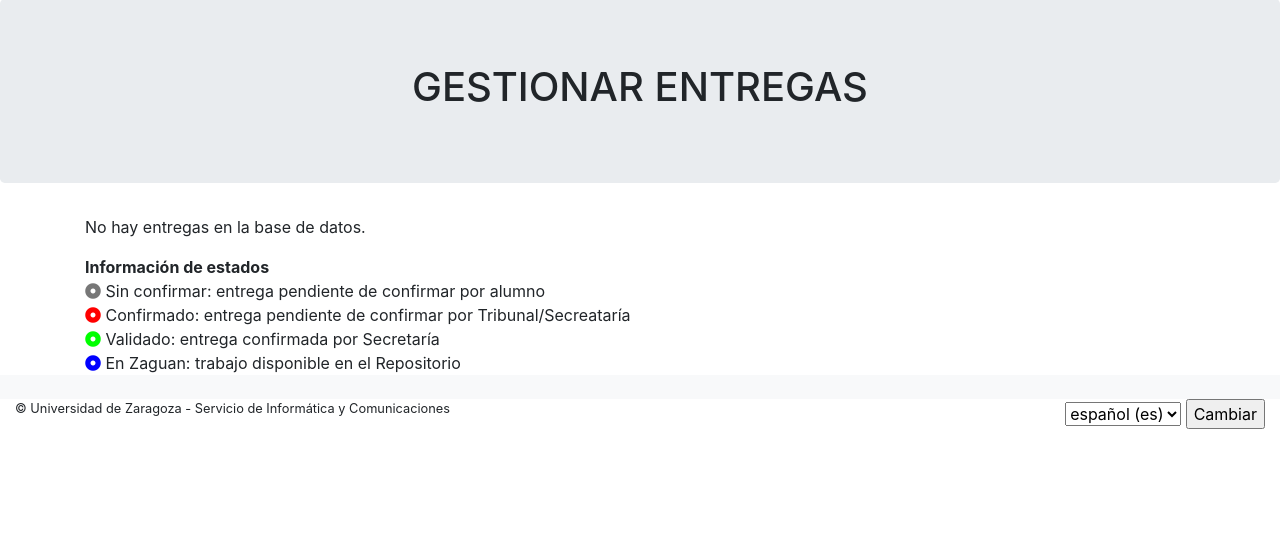
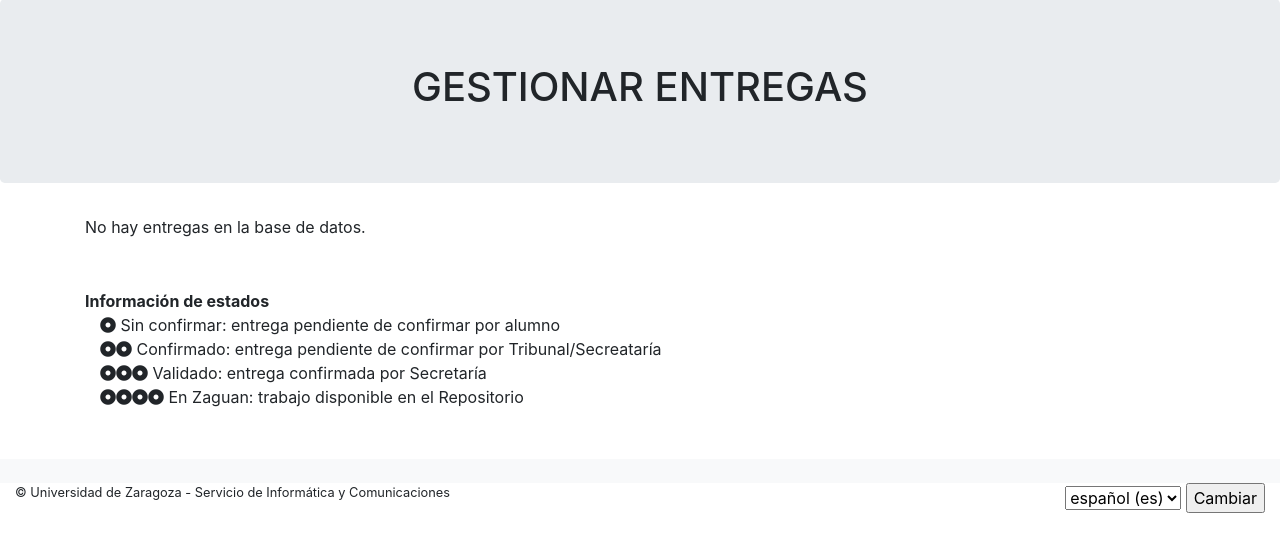
Before and after one commit to miguel-martin/django-test, a Django app: page /entregas/ in a window 1280 px wide. Shown: the part 91-643 px from the top of the page. Run offline with Django 3.2, Linux system fonts and the light colour scheme; the visitor is signed in with stand-in values (Sample User, id 1); data that the repository does not hold is empty; some libraries are stand-ins or nearby versions.

Commit message:
Entregas con Estados

```diff
--- a/deposito/settings.py
+++ b/deposito/settings.py
@@ -178,3 +178,6 @@ MEDIA_ROOT = os.path.join(BASE_DIR, 'media')
 # For private storage. Refer to https://github.com/edoburu/django-private-storage
 PRIVATE_STORAGE_ROOT = 'private-media/'
 PRIVATE_STORAGE_AUTH_FUNCTION = 'private_storage.permissions.allow_staff'
+
+# Set message level to DEBUG
+MESSAGE_LEVEL = 10  # DEBUG (refer to https://simpleisbetterthancomplex.com/tips/2016/09/06/django-tip-14-messages-framework.html)
--- a/envio/static/envio/css/style.css
+++ b/envio/static/envio/css/style.css
@@ -19,7 +19,5 @@
 
 #toggleTermsAndConditions {background:none!important;/*color:inherit;*/ color:blue;border:none; padding:0!important;font: inherit;cursor: pointer;}
 
-.status-0{color:#777;}
-.status-1{color:#F00;}
-.status-2{color:#0F0;}
-.status-3{color:#00F;}
+#infoestados {margin-top:50px;margin-bottom:50px;}
+#infoestados > p {margin-left:15px;}
--- a/envio/templates/envio/base.html
+++ b/envio/templates/envio/base.html
@@ -60,6 +60,13 @@
   {% endif %}
 
   <div class="container">
+    {% block mensajes %}
+        {% if messages %}
+            {% for message in messages %}
+                <div class="alert {% if message.tags %}alert-{% if message.level == DEFAULT_MESSAGE_LEVELS.ERROR %}danger{% else %}{{ message.tags }}{% endif %}{% endif %}" role="alert">{{ message }}</div>
+            {% endfor %}
+        {% endif %}
+    {% endblock %}
     <div class="row">
       <div class="col-sm-12">
         {% block content %}
--- a/envio/templates/envio/entrega_form.html
+++ b/envio/templates/envio/entrega_form.html
@@ -4,6 +4,7 @@
 {% block titulo %}
     <h1> {% trans 'AÑADIR / MODIFICAR ENTREGA' %} </h1>
 {% endblock %}
+
 
 {% if form.errors %}
     {% block avisos %}
@@ -25,7 +26,7 @@
 {% block content %}
 <!--<h3>Recuerda que únicamente se considerará como válida la última entrega realizada y que esté dentro del Plazo de depósito establecido en tu Centro</h3><br />-->
 
-<form action="" method="post" enctype="multipart/form-data">
+<form action="" method="post" enctype="multipart/form-data" onsubmit="return confirm('¿Estás seguro? Esta acción no se puede deshacer');">
     {% csrf_token %}
     <table id="form-entrega" class="table">
         {{ form.as_table }}
--- a/envio/templates/envio/entrega_index.html
+++ b/envio/templates/envio/entrega_index.html
@@ -26,9 +26,11 @@
            {% endif %}
               <td>
                 <a href="{% url 'list_entrega' e.tid %}"><i class="far fa-eye"></i>
-                <a href="{% url 'edit_create_entrega' e.tid %}"><i class="far fa-edit"></i>
-                <a href="#" onclick="confirmar('¿Seguro que deseas borrar?','{% url 'delete_entrega' e.tid %}');">
+                {% if e.estado == 0 %}
+                  <a href="{% url 'edit_create_entrega' e.tid %}"><i class="far fa-edit"></i>
+                  <a href="#" onclick="confirmar('¿Seguro que deseas borrar?','{% url 'delete_entrega' e.tid %}');">
                   <i class="fa fa-trash"></i>
+                {% endif %}
                 </a>
               </td>
               <td>{{ e.fecha }}</td>
@@ -37,7 +39,13 @@
               <td>{{ e.titulo }}</td>
               <td>
                 <!--{{ e.get_estado_display }}-->
-                <i class="fa fa-dot-circle status-{{ e.estado}}"></i>
+                <!-- not very elegant implementation of range in tpls. refer to https://stackoverflow.com/questions/1107737/numeric-for-loop-in-django-templates -->
+                <i class="fa fa-dot-circle"></i>
+                {% with ''|center:e.estado as range %}
+                    {% for _ in range %}
+                       <i class="fa fa-dot-circle"></i>
+                    {% endfor %}
+                {% endwith %}
               </td>
              </tr>
          {% endfor %}
@@ -48,9 +56,11 @@
 
      <div id="infoestados">
          <span style="font-weight:bold">{% trans 'Información de estados' %}</span><br />
-         <i class="fa fa-dot-circle status-0"></i> {% trans 'Sin confirmar: entrega pendiente de confirmar por alumno' %}<br />
-         <i class="fa fa-dot-circle status-1"></i> {% trans 'Confirmado: entrega pendiente de confirmar por Tribunal/Secreataría' %}<br />
-         <i class="fa fa-dot-circle status-2"></i> {% trans 'Validado: entrega confirmada por Secretaría' %}<br />
-         <i class="fa fa-dot-circle status-3"></i> {% trans 'En Zaguan: trabajo disponible en el Repositorio' %}<br />
+         <p>
+          <i class="fa fa-dot-circle"></i> {% trans 'Sin confirmar: entrega pendiente de confirmar por alumno' %}<br />
+          <i class="fa fa-dot-circle"></i><i class="fa fa-dot-circle"></i> {% trans 'Confirmado: entrega pendiente de confirmar por Tribunal/Secreataría' %}<br />
+          <i class="fa fa-dot-circle"></i><i class="fa fa-dot-circle"></i><i class="fa fa-dot-circle"></i> {% trans 'Validado: entrega confirmada por Secretaría' %}<br />
+          <i class="fa fa-dot-circle"></i><i class="fa fa-dot-circle"></i><i class="fa fa-dot-circle"></i><i class="fa fa-dot-circle"></i> {% trans 'En Zaguan: trabajo disponible en el Repositorio' %}<br />
+        </p>
      </div>
 {% endblock %}
--- a/envio/views.py
+++ b/envio/views.py
@@ -9,6 +9,7 @@ from django.db import transaction
 from django.contrib.auth import authenticate, login, logout
 from django.utils.translation import gettext as _
 from private_storage.views import PrivateStorageDetailView
+from django.contrib import messages
 
 
 def index(request):
@@ -158,21 +159,26 @@ def delete_Entrega(request, pk):
 	if not e.matricula.persona.user == request.user:
 		return render(request, 'envio/base.html', {'avisos': _("Solo puedes borrar tus propias Entregas")})
 	# if Entrega exists and belongs to the user...
-	e.delete()
+	# and Entrega is in status 0
+	if e.estado == 0:
+		e.delete()
+		messages.success(request, 'Entrega borrada')
+	else:
+		messages.error(request, _('No puede borrar una entrega que ya está confirmada'))
 	return HttpResponseRedirect(reverse('list_all_entregas'))
 
 
 @login_required
-def can_confirm_more_submissions(request):
+def can_confirm_more_submissions(request, matricula):
 	""" Returns True if user can confirm submission """
-	#cuantos = Entrega.objects.filter(matricula__persona__user=request.user).filter(estado__gte=1).count()
-	#return render(request, 'envio/base.html', {'avisos': cuantos})
+	if not matricula:
+		return False
 	try:
-		# FIXME! Comprobar si son de la misma matricula o de distintas!!
-		return Entrega.objects.filter(matricula__persona__user=request.user).filter(estado__gte=1).count() == 0
+		return Entrega.objects.filter(matricula=matricula).filter(matricula__persona__user=request.user).filter(estado__gte=1).count() == 0
 	except:
 		print(_("Error al determinar si puede o no confirmar entregas."))
 		return False
+
 
 @login_required
 def edit_or_create_Entrega(request, pk=None):
@@ -183,35 +189,44 @@ def edit_or_create_Entrega(request, pk=None):
 		form = EntregaForm(request.POST, request.FILES)
 		if form.is_valid():
 			nueva_entrega = form.save()
+			if 'save' in request.POST:
+				messages.success(request, _('Se ha guardado tu Entrega'))
 			if 'save-and-confirm' in request.POST:
-				if can_confirm_more_submissions(request):
+				if can_confirm_more_submissions(request, nueva_entrega.matricula):
 					# the user pressed "Save and confirm" button,
 					# and can confirm this submission
 					# so change the Entrega status
 					edit_entrega.estado = 1
 					edit_entrega.save()
+					messages.success(request, _('Se ha cambiado el estado de tu Entrega a CONFIRMADO'))
 				else:
-					return render(request, 'envio/base.html', {'avisos': _("Ya has confirmado otra entrega. No puedes confirmar más entregas.")})
-
+					messages.error(request, _('Ya has confirmado otra Entrega. No puedes confirmar más entregas.'))
 			return HttpResponseRedirect(reverse('list_all_entregas'))
 	elif request.method == "POST" and pk:
 		# create form instance and populate it with data from the request AND the existing Entrega
 		e = get_object_or_404(Entrega,pk=pk)
 		if not e.matricula.persona.user==request.user:
-			return render(request, 'envio/base.html', {'avisos': _("Solo puedes editar tus propias Entregas")})
+			messages.error(request, _('Solo puedes editar tus propias Entregas'))
+			return HttpResponseRedirect(reverse('list_all_entregas'))
+		if e.estado != 0:
+			messages.error(request, _('No puedes editar Entregas que ya están confirmadas'))
+			return HttpResponseRedirect(reverse('list_all_entregas'))
 		else:
 			form = EntregaForm(request.POST, request.FILES, instance=e)
 			if form.is_valid():
 				edit_entrega = form.save()
+				if 'save' in request.POST:
+					messages.success(request, 'Se ha guardado tu depósito.')
 				if 'save-and-confirm' in request.POST:
-					if can_confirm_more_submissions(request):
+					if can_confirm_more_submissions(request, edit_entrega.matricula):
 						# the user pressed "Save and confirm" button,
 						# and can confirm this submission
 						# so change the status
 						edit_entrega.estado = 1
 						edit_entrega.save()
+						messages.success(request, _('Se ha cambiado el estado de tu depósito a CONFIRMADO'))
 					else:
-						return render(request, 'envio/base.html', {'avisos': _("Ya has confirmado otra entrega. No puedes confirmar más entregas.")})
+						messages.error(request, _('Ya has confirmado otra Entrega. No puedes confirmar más entregas.'))
 
 				return HttpResponseRedirect(reverse('list_all_entregas'))
 	elif not pk:
@@ -233,10 +248,14 @@ def edit_or_create_Entrega(request, pk=None):
 		# entrega object value, if it exists and it belongs to the user
 		e = get_object_or_404(Entrega,pk=pk)
 		if not e.matricula.persona.user==request.user:
-			return render(request, 'envio/base.html', {'avisos': _("Solo puedes editar tus propias Entregas")})
-		else:
-			form = EntregaForm(instance=e)
+			messages.error(request, _('Solo puedes editar tus propias Entregas'))
+			return HttpResponseRedirect(reverse('list_all_entregas'))
+		if e.estado != 0:
+			messages.error(request, _('No puedes editar Entregas que ya están confirmadas'))
+			return HttpResponseRedirect(reverse('list_all_entregas'))
+		form = EntregaForm(instance=e)
 
+	messages.info(request, _('Cuando estés seguro de que tu Entrega está completa, pulsa GUARDAR Y CONFIRMAR. Si aún no deseas confirmarla, pulsa GUARDAR.'))
 	return render(request, 'envio/entrega_form.html', {'form': form})
 
 
```
